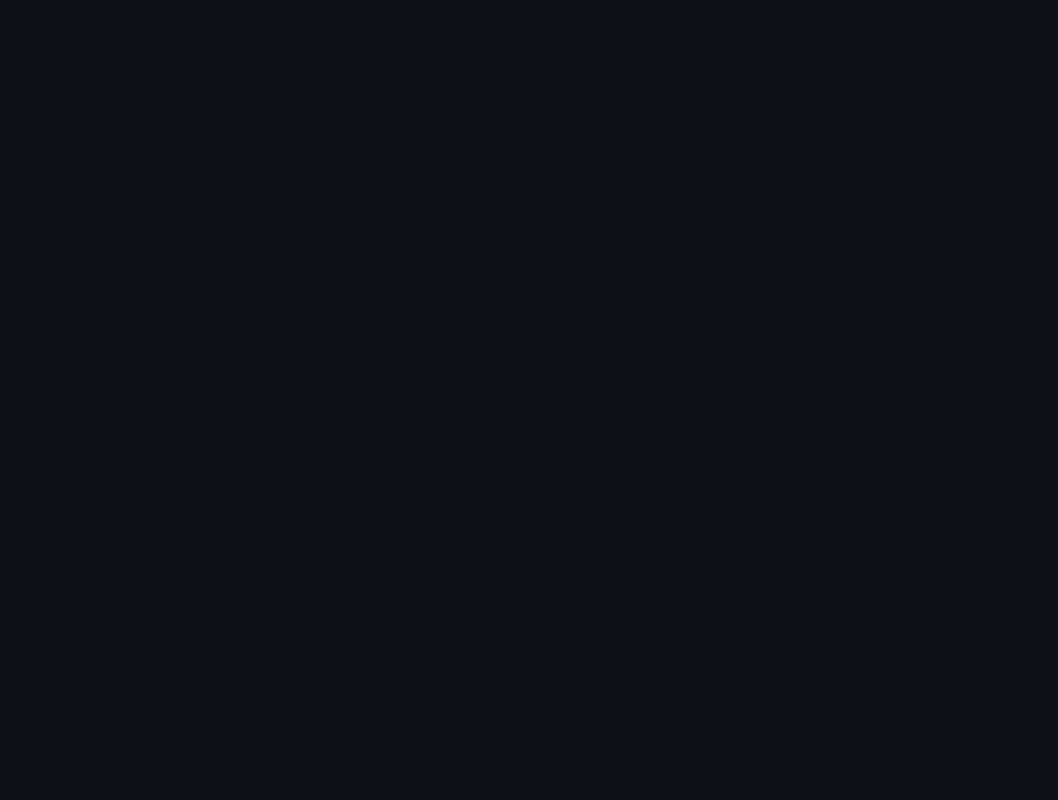
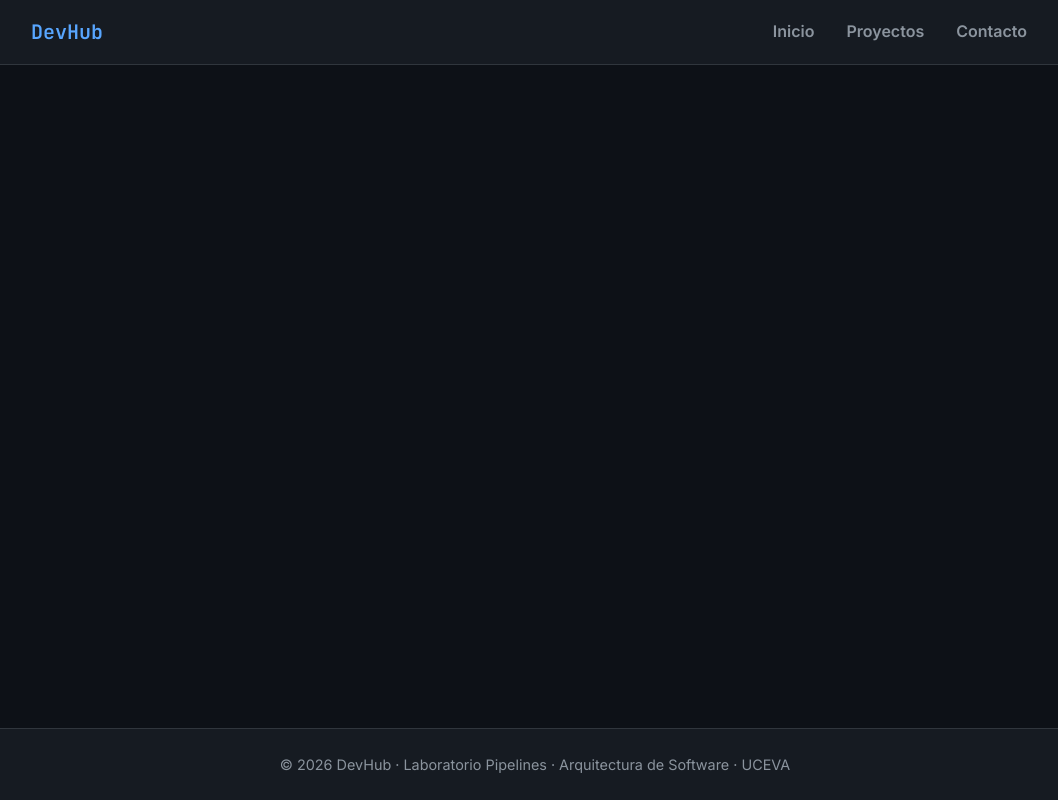
Before and after one commit to INGDavidMora2005/lab-pipelines-hash, an Angular app: page /#/ in a window 1280 px wide. Shown: the whole page, without its empty margins (105-1163 px from the left). Built offline with nearby package versions, Linux system fonts and the light colour scheme.

Commit message:
feat(footer): agregar componente de pie de pagina

```diff
--- a/src/app/app.html
+++ b/src/app/app.html
@@ -1 +1,3 @@
-<router-outlet />
+<app-navbar />
+<main class="container page"><router-outlet /></main>
+<app-footer />
--- a/src/app/app.scss
+++ b/src/app/app.scss
@@ -0,0 +1,9 @@
+:host {
+  display: flex;
+  flex-direction: column;
+  min-height: 100vh;
+}
+
+main {
+  flex: 1;
+}
--- a/src/app/app.ts
+++ b/src/app/app.ts
@@ -1,8 +1,10 @@
 import { Component, signal } from '@angular/core';
 import { RouterOutlet } from '@angular/router';
+import { Footer } from './components/footer/footer';
+import { Navbar } from './components/navbar/navbar';
 
 @Component({
-  imports: [RouterOutlet],
+  imports: [RouterOutlet, Navbar, Footer],
   selector: 'app-root',
   styleUrl: './app.scss',
   templateUrl: './app.html',
--- /dev/null
+++ b/src/app/components/footer/footer.html
@@ -0,0 +1,5 @@
+<footer class="footer">
+  <div class="container">
+    <p>© 2026 DevHub · Laboratorio Pipelines · Arquitectura de Software · UCEVA</p>
+  </div>
+</footer>
--- /dev/null
+++ b/src/app/components/footer/footer.scss
@@ -0,0 +1,12 @@
+.footer {
+  background: var(--surface);
+  border-top: 1px solid var(--border);
+  padding: 24px 0;
+  text-align: center;
+
+  p {
+    margin: 0;
+    color: var(--muted);
+    font-size: 0.9rem;
+  }
+}
```
Also changed, not shown: src/app/components/footer/footer.ts (added, +9 -0 lines), 2 other files (tests, documents, lock files or other folders).
